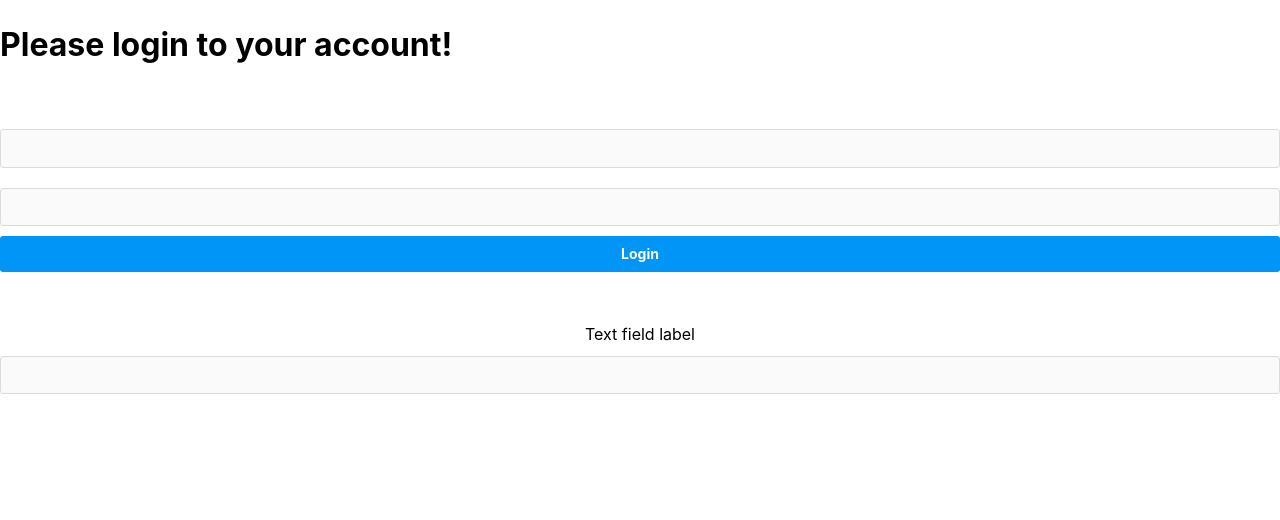
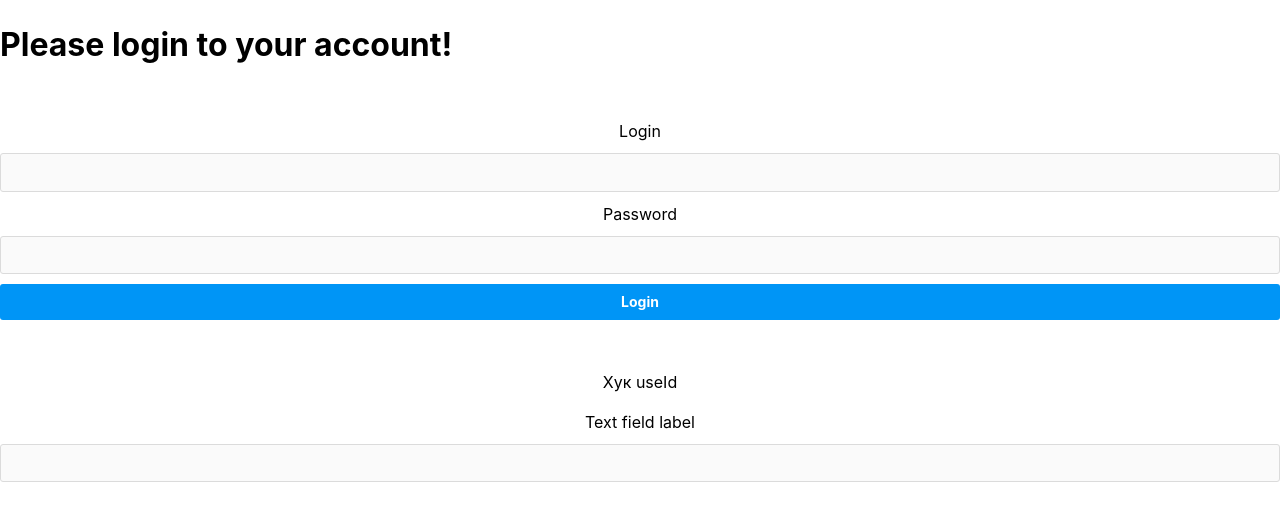
Before and after one commit to NadiiaUa23/modul2, a React (Vite) app: page / in a window 1280 px wide. Shown: the top 520 px of the page. Built offline with nearby package versions, Linux system fonts and the light colour scheme.

Commit message:
Для кожної форми можна створити стільки ідентифікаторів, скільки потрібно. Кожен ідентифікатор зберігається в окремій змінній.

```diff
--- a/src/components/LoginForm/LoginForm.jsx
+++ b/src/components/LoginForm/LoginForm.jsx
@@ -1,9 +1,11 @@
 import style from './LoginForm.module.css'
-
+import { useId } from "react";
 
 //У компоненті форми деструктуризуємо пропс onLogin, це функція, тому викликаємо її при сабміті форми і передаємо їй значення полів.
 
 const LoginForm = ({ onLogin }) => {
+  const loginId = useId();
+  const passwordId = useId();
 
   const handleSubmit = (evt) => {
     evt.preventDefault();
@@ -23,10 +25,20 @@ const LoginForm = ({ onLogin }) => {
   return (
     <div className={style.container}>
     <form onSubmit={handleSubmit}>
-      <input type="text" name="login" className={style.input} />
+      {/* <input type="text" name="login" className={style.input} />
       <input type="password" name="password"  className={style.input}/>
-      <button type="submit" className={style.button}>Login</button>
+      <button type="submit" className={style.button}>Login</button> */}
+
+
+      <label htmlFor={loginId}>Login</label>
+      <input type="text" name="login" id={loginId} className={style.input} />
+
+      <label htmlFor={passwordId}>Password</label>
+      <input type="password" name="password" id={passwordId} className={style.input}/>
+
+      <button type="submit" className={style.button} >Login</button>
     </form>
+
     </div>
   );
 };
--- a/src/components/MyComponent/MyComponent.jsx
+++ b/src/components/MyComponent/MyComponent.jsx
@@ -6,6 +6,7 @@ const MyComponent = () => {
 
   return (
     <div className={style.container}>
+      <p>Хук useId</p>
       <label htmlFor={id} >Text field label</label>
       <input type="text" id={id}  className={style.input}/>
     </div>
```
